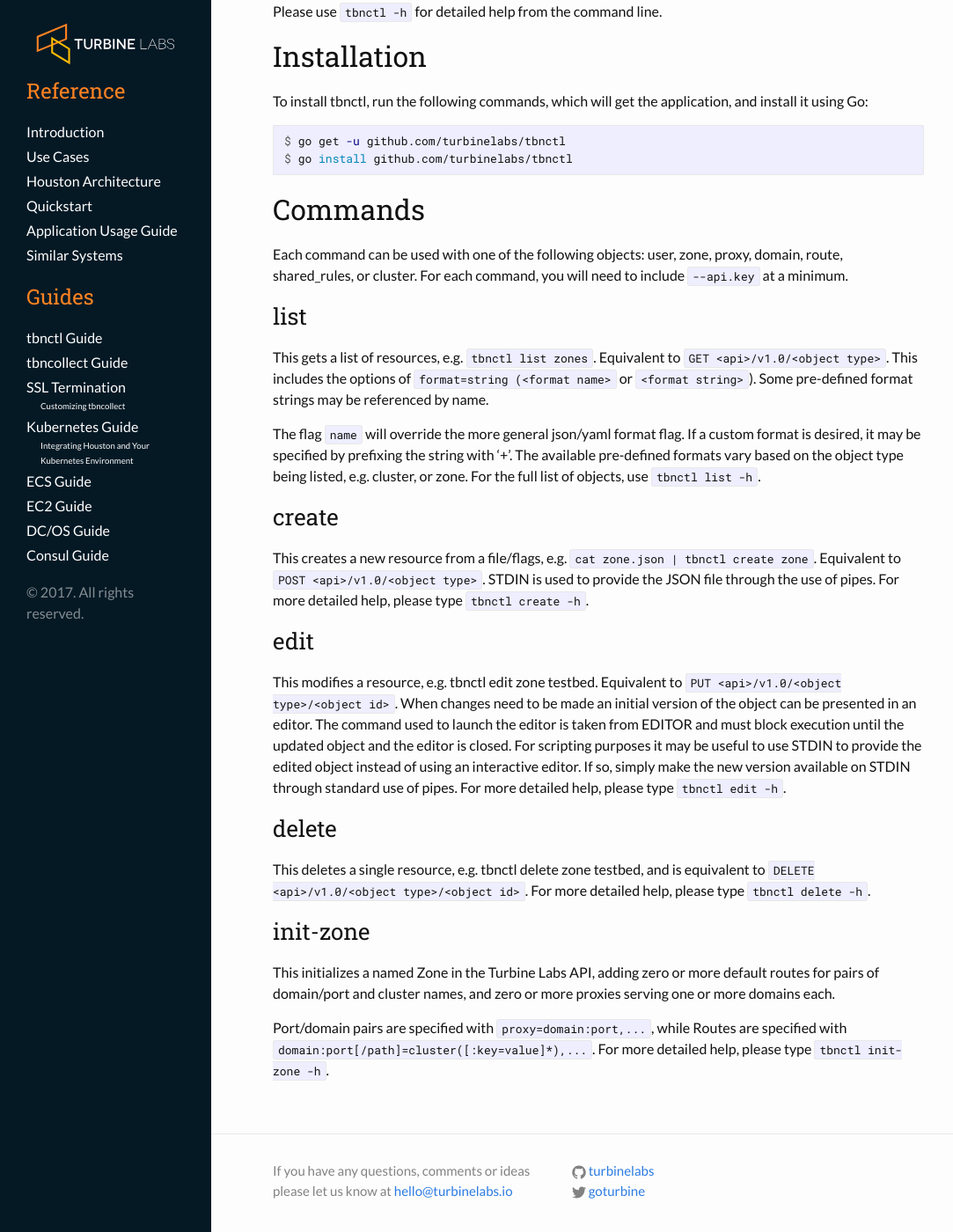
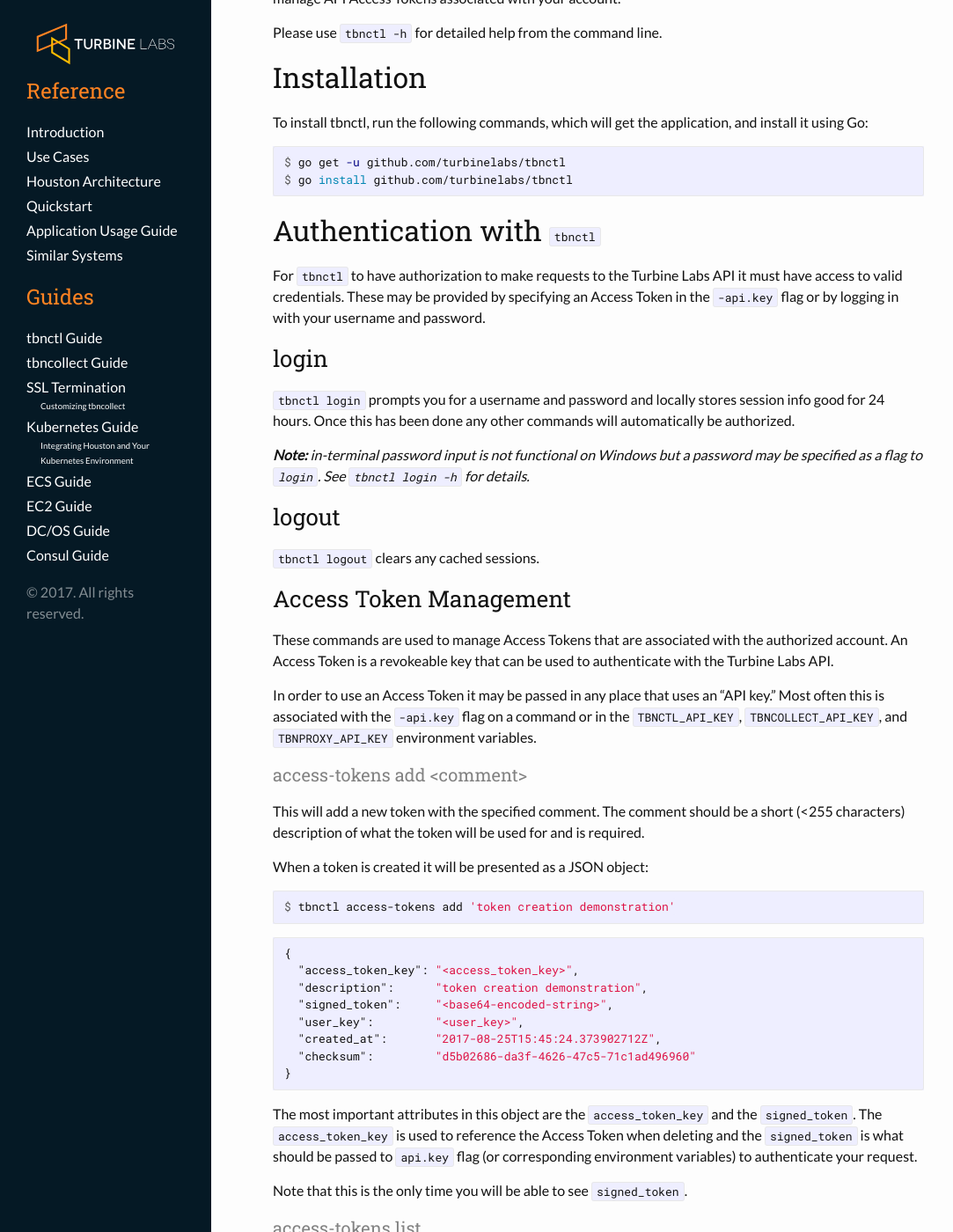
Before and after one commit to turbinelabs/developer, a Jekyll site: the page built from docs-site/_guides/tbnctl.md, in a window 1280 px wide and 1400 px high, scrolled down 305 px. Shown: the whole window at 88% size, without its empty margins (0-1083 px from the left). Built offline with Jekyll 4.4.1, drawn with Linux system fonts in a browser that asks for light colours; nearby versions of some CDN libraries; Markdown is read by kramdown in place of the engine named in the settings; a script that is not in the unit is left out; some of the changed text lies outside the part shown.

Commit message:
[fixes #3649] Update tbnctl docs for list filters & auth stuff (#3654)
update tbnctl docs for login, access_token, list

fbshipit-source-id: 215c192

````diff
--- a/docs-site/_guides/tbnctl.md
+++ b/docs-site/_guides/tbnctl.md
@@ -18,7 +18,8 @@ title: tbnctl Guide
 [//]: # (Guide to the tbnctl tool)
 This guide discusses the `tbnctl` tool, which is used as the primary CLI
 interaction method for creating, editing, and removing zones, clusters, etc.,
-from the Turbine Labs API.
+from the Turbine Labs API. It may, additionally, be used to manage API Access
+Tokens associated with your account.
 
 Please use `tbnctl -h` for detailed help from the command line.
 
@@ -31,11 +32,85 @@ $ go get -u github.com/turbinelabs/tbnctl
 $ go install github.com/turbinelabs/tbnctl
 ```
 
-## Commands
+## Authentication with `tbnctl`
+
+For `tbnctl` to have authorization to make requests to the Turbine Labs API it
+must have access to valid credentials. These may be provided by specifying an
+Access Token in the `-api.key` flag or by logging in with your username and
+password.
+
+### login
+
+`tbnctl login` prompts you for a username and password and locally stores
+session info good for 24 hours. Once this has been done any other commands
+will automatically be authorized.
+
+_**Note:** in-terminal password input is not functional on Windows but a password
+may be specified as a flag to `login`. See `tbnctl login -h` for details._
+
+### logout
+
+`tbnctl logout` clears any cached sessions.
+
+### Access Token Management
+
+These commands are used to manage Access Tokens that are associated with the
+authorized account. An Access Token is a revokeable key that can be used to
+authenticate with the Turbine Labs API.
+
+In order to use an Access Token it may be passed in any place that uses an
+"API key." Most often this is associated with the `-api.key` flag on a
+command or in the `TBNCTL_API_KEY`, `TBNCOLLECT_API_KEY`, and `TBNPROXY_API_KEY`
+environment variables.
+
+#### access-tokens add &lt;comment&gt;
+
+This will add a new token with the specified comment. The comment should be a
+short (<255 characters) description of what the token will be used for and is
+required.
+
+When a token is created it will be presented as a JSON object:
+
+```console
+$ tbnctl access-tokens add 'token creation demonstration'
+```
+```json
+{
+  "access_token_key": "<access_token_key>",
+  "description":      "token creation demonstration",
+  "signed_token":     "<base64-encoded-string>",
+  "user_key":         "<user_key>",
+  "created_at":       "2017-08-25T15:45:24.373902712Z",
+  "checksum":         "d5b02686-da3f-4626-47c5-71c1ad496960"
+}
+```
+
+The most important attributes in this object are the `access_token_key` and the
+`signed_token`. The `access_token_key` is used to reference the Access Token when
+deleting and the `signed_token` is what should be passed to `api.key` flag (or
+corresponding environment variables) to authenticate your request.
+
+Note that this is the only time you will be able to see `signed_token`.
+
+#### access-tokens list
+
+This lists all active Access Tokens associated with your account. Note that
+an Access Token retrieved in this way will not include a `signed_token`
+attribute.
+
+#### access-tokens remove &lt;access\_token\_key&gt;
+
+Removing an Access Token means that it may no longer be used to authenticate
+API requests.
+
+## Object Management Commands
 
 Each command can be used with one of the following objects: user, zone, proxy,
-domain, route, shared_rules, or cluster. For each command, you will need to
-include `--api.key` at a minimum.
+domain, route, shared\_rules, or cluster.
+
+These commands must have a means of authentication available. Either a cached
+session established via `tbnctl login` or an Access Token&mdash;either passed
+as `-api.key` or `TBNCTL_API_KEY`&mdash;is acceptable.
 
 ### list
 
@@ -48,6 +123,47 @@ The flag `name` will override the more general json/yaml format flag. If a
 custom format is desired, it may be specified by prefixing the string with '+'.
 The available pre-defined formats vary based on the object type being listed,
 e.g. cluster, or zone. For the full list of objects, use `tbnctl list -h`.
+
+A simple filter may be applied to the results by providing a list of constraints.
+A constraint is in the format of `<attribute>=<value>` and the available
+attributes vary by object type. In order to see what may be used as part of a
+filter `tbnctl list --show-filter-fields <object type>`.
+
+```console
+$ tbnctl list --show-filter-fields domain
+```
+```shell
+Listing results may be filtered by setting attributes of a service.DomainFilter
+
+The filterable attribute names and their types:
+    NAME        TYPE
+    domain_key  string
+    name        string
+    zone_key    string
+    org_key     string
+```
+
+```console
+$ tbnctl list domain name=api.example.com
+```
+```json
+[
+  {
+    "domain_key": "<domain_key>",
+    "zone_key": "<zone_key>",
+    "name": "api.example.com",
+    "port": 80,
+    ...
+  },
+  {
+    "domain_key": "<domain_key_2>",
+    "zone_key": "<zone_key>",
+    "name": "api.example.com",
+    "port": 443,
+    ...
+  }
+]
+```
 
 ### create
 
````
